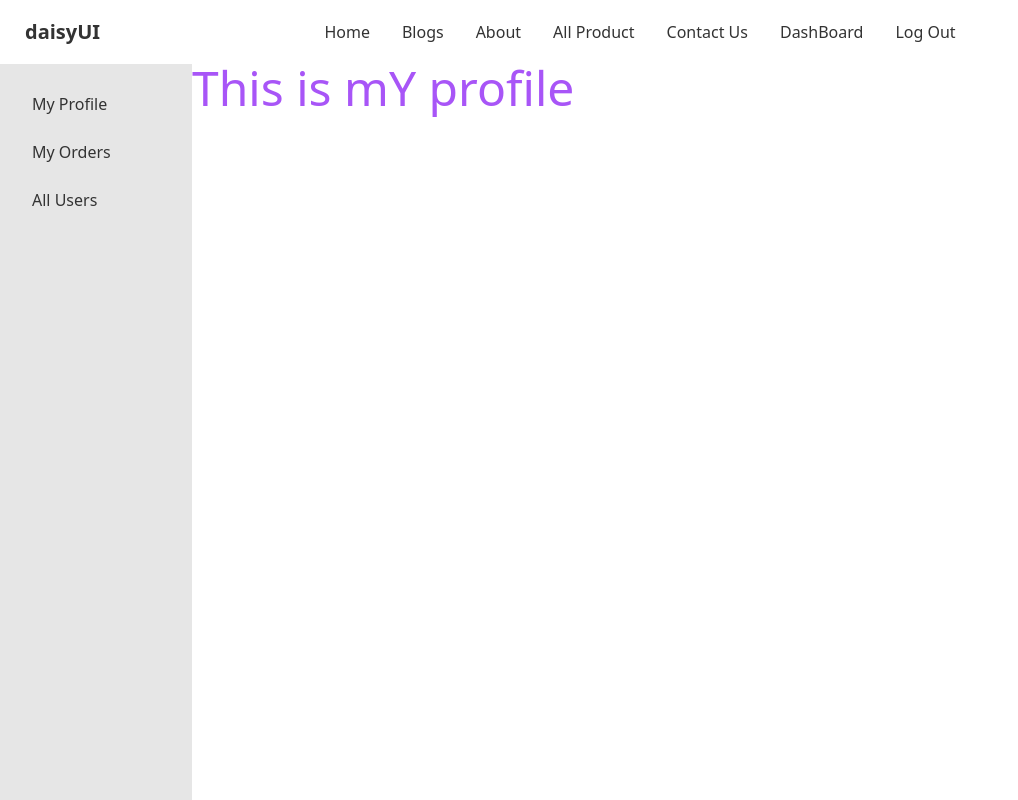
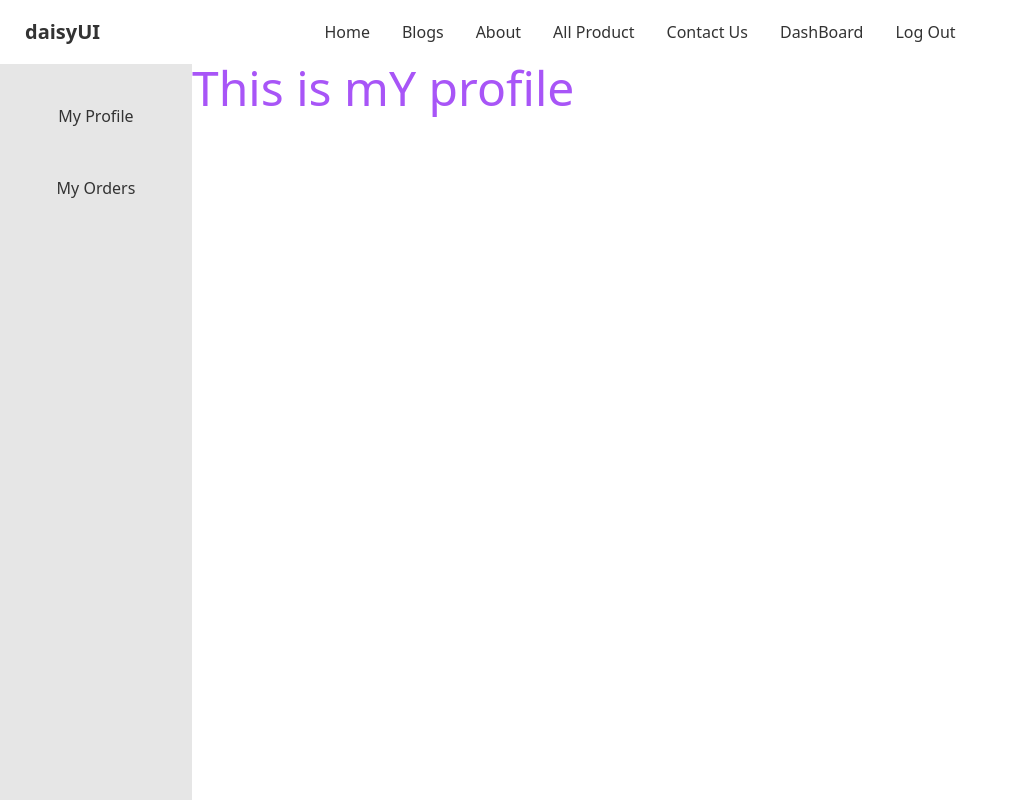
Before and after one commit to abdurrazzakhera/bicycle_manufacture_clint, a React (Create React App) app: page /dashboard in a window 1280 px wide. Shown: the top 800 px of the page, without its empty margins (0-1018 px from the left). Built offline with nearby package versions, Linux system fonts and the light colour scheme; no server answers; sample sign-in values are in the browser's storage.

Commit message:
admin protect path

```diff
--- a/src/App.js
+++ b/src/App.js
@@ -16,6 +16,7 @@ import DashBoard from "./Pages/DashBoard/DashBoard";
 import MyProfile from "./Pages/DashBoard/MyProfile";
 import MyOrders from "./Pages/DashBoard/MyOrders";
 import Users from "./Pages/DashBoard/Users";
+import RequirAdmin from "./Pages/Shared/RequirAdmin";
 
 function App() {
   return (
@@ -45,7 +46,14 @@ function App() {
         >
           <Route index element={<MyProfile></MyProfile>}></Route>
           <Route path='myorders' element={<MyOrders />}></Route>
-          <Route path='users' element={<Users />}></Route>
+          <Route
+            path='users'
+            element={
+              <RequirAdmin>
+                <Users />
+              </RequirAdmin>
+            }
+          ></Route>
         </Route>
       </Routes>
       <Footer />
--- a/src/Pages/DashBoard/DashBoard.js
+++ b/src/Pages/DashBoard/DashBoard.js
@@ -1,7 +1,12 @@
 import React from "react";
 import { Link, Outlet } from "react-router-dom";
+import useAdmin from "../../hooks/useAdmin";
+import { useAuthState } from "react-firebase-hooks/auth";
+import auth from "../../firebase.init";
 
 const DashBoard = () => {
+  const [user] = useAuthState(auth);
+  const [admin] = useAdmin(user);
   return (
     <div class='drawer drawer-mobile'>
       <input id='dashboard-sidebar' type='checkbox' class='drawer-toggle' />
@@ -19,14 +24,27 @@ const DashBoard = () => {
         <label for='dashboard-sidebar' class='drawer-overlay'></label>
         <ul class='menu p-4 overflow-y-auto w-48 bg-base-200 text-base-content'>
           {/* <!-- Sidebar content here --> */}
-          <li>
+          {/* <li>
             <Link to='/dashboard'>My Profile</Link>
           </li>
           <li>
             <Link to='/dashboard/myorders'>My Orders</Link>
-          </li>
+          </li> */}
           <li>
-            <Link to='/dashboard/users'>All Users</Link>
+            {admin ? (
+              <>
+                <Link to='/dashboard/users'>All Users</Link>
+              </>
+            ) : (
+              <>
+                <li>
+                  <Link to='/dashboard'>My Profile</Link>
+                </li>
+                <li>
+                  <Link to='/dashboard/myorders'>My Orders</Link>
+                </li>
+              </>
+            )}
           </li>
         </ul>
       </div>
--- /dev/null
+++ b/src/Pages/Shared/RequirAdmin.js
@@ -0,0 +1,20 @@
+import { useAuthState } from "react-firebase-hooks/auth";
+import { Navigate, useLocation } from "react-router-dom";
+import auth from "../../firebase.init";
+import useAdmin from "../../hooks/useAdmin";
+import Loading from "./Loading";
+
+const RequirAdmin = ({ children }) => {
+  const [user, loading, error] = useAuthState(auth);
+  const [admin, adminLoading] = useAdmin(user);
+  const location = useLocation();
+  if (loading || adminLoading) {
+    return <Loading></Loading>;
+  }
+  if (!user || !admin) {
+    return <Navigate to='/login' state={{ from: location }} replace />;
+  }
+  return children;
+};
+
+export default RequirAdmin;
--- /dev/null
+++ b/src/hooks/useAdmin.js
@@ -0,0 +1,25 @@
+import { useEffect, useState } from "react";
+
+const useAdmin = (user) => {
+  const [admin, setAdmin] = useState(false);
+  const [adminLoading, setAdminLoading] = useState(true);
+  useEffect(() => {
+    const email = user?.email;
+    if (email) {
+      fetch(`http://localhost:5000/admin/${email}`, {
+        method: "GET",
+        headers: {
+          "content-type": "application/json",
+          authorization: `Bearar ${localStorage.getItem("accessToken")}`,
+        },
+      })
+        .then((res) => res.json())
+        .then((data) => {
+          setAdmin(data.admin);
+          setAdminLoading(false);
+        });
+    }
+  }, [user]);
+  return [admin, adminLoading];
+};
+export default useAdmin;
```
